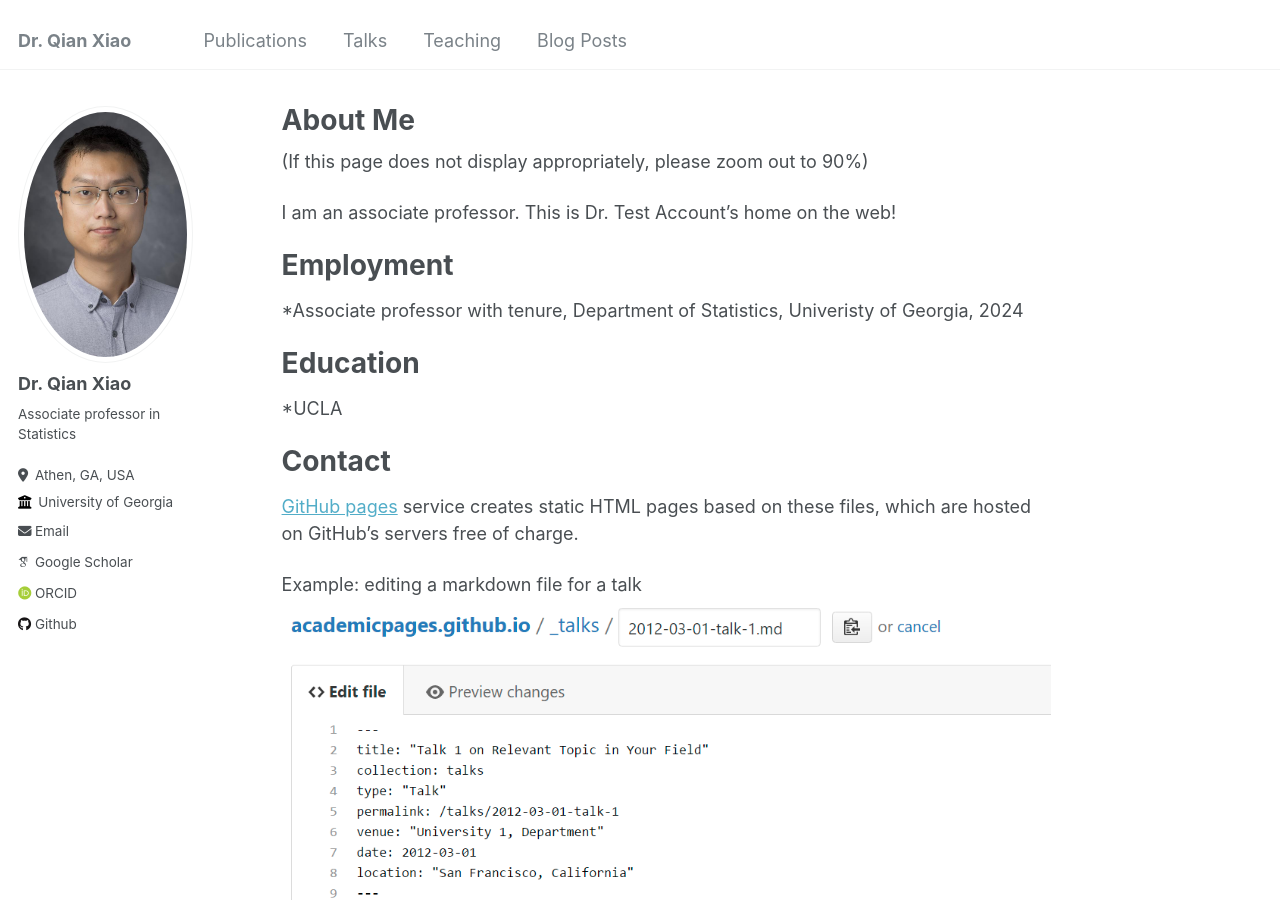
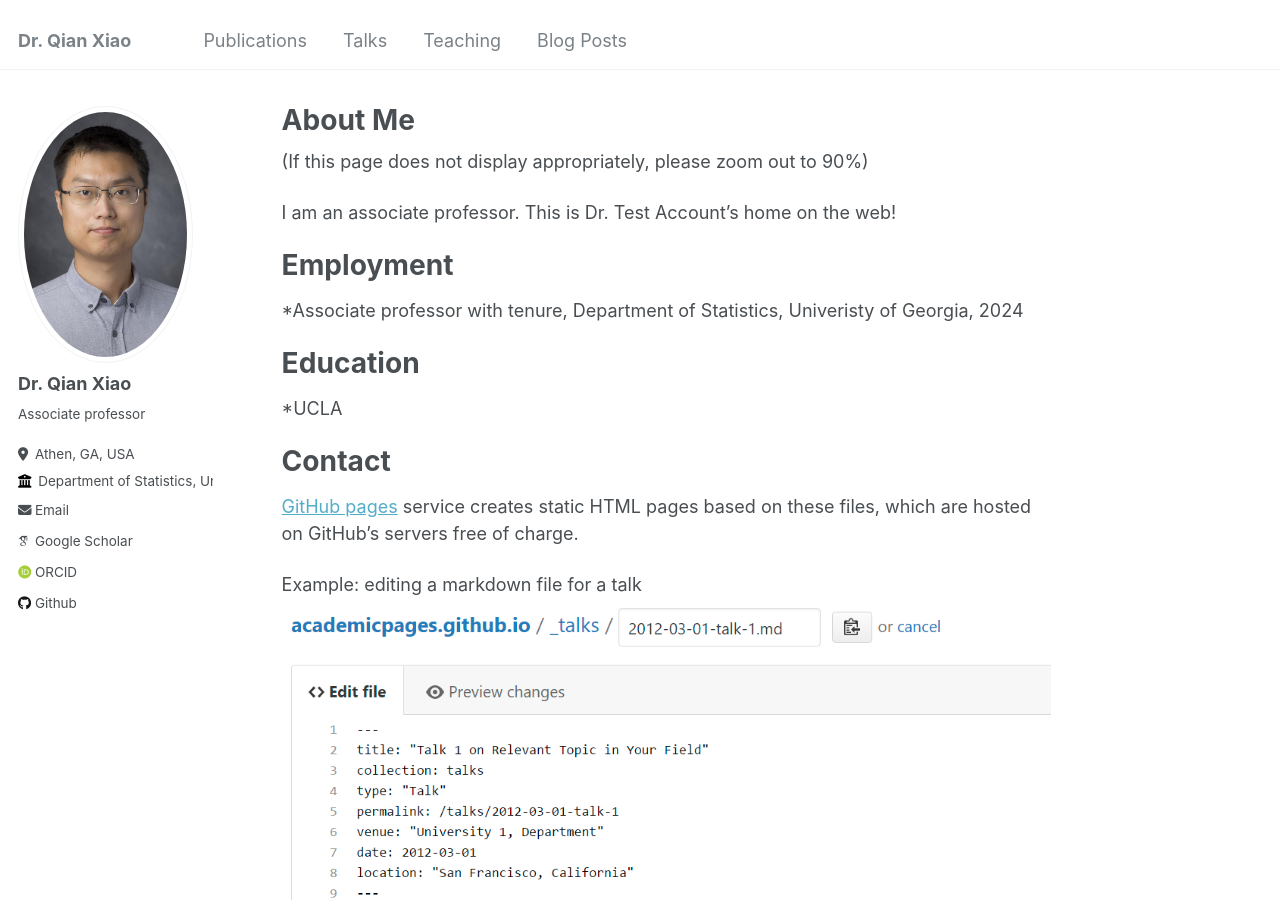
Before and after one commit to QXlab/QXlab.github.io, a Jekyll site: the page built from _pages/about.md, in a window 1280 px wide and 900 px high. Built offline with Jekyll 4.4.1, drawn with Linux system fonts in a browser that asks for light colours; some web fonts are replaced.

Commit message:
Update _config.yml

```diff
--- a/_config.yml
+++ b/_config.yml
@@ -24,9 +24,9 @@ author:
   avatar           : "qx.jpg"
   name             : "Dr. Qian Xiao"
   pronouns         : # example: "he/his"
-  bio              : "Associate professor in Statistics"
+  bio              : "Associate professor"
   location         : "Athen, GA, USA"
-  employer         : "University of Georgia"
+  employer         : "Department of Statistics, University of Georgia"
   uri              : # URL
   email            : "qian.xiao@uga.edu"
 
```
